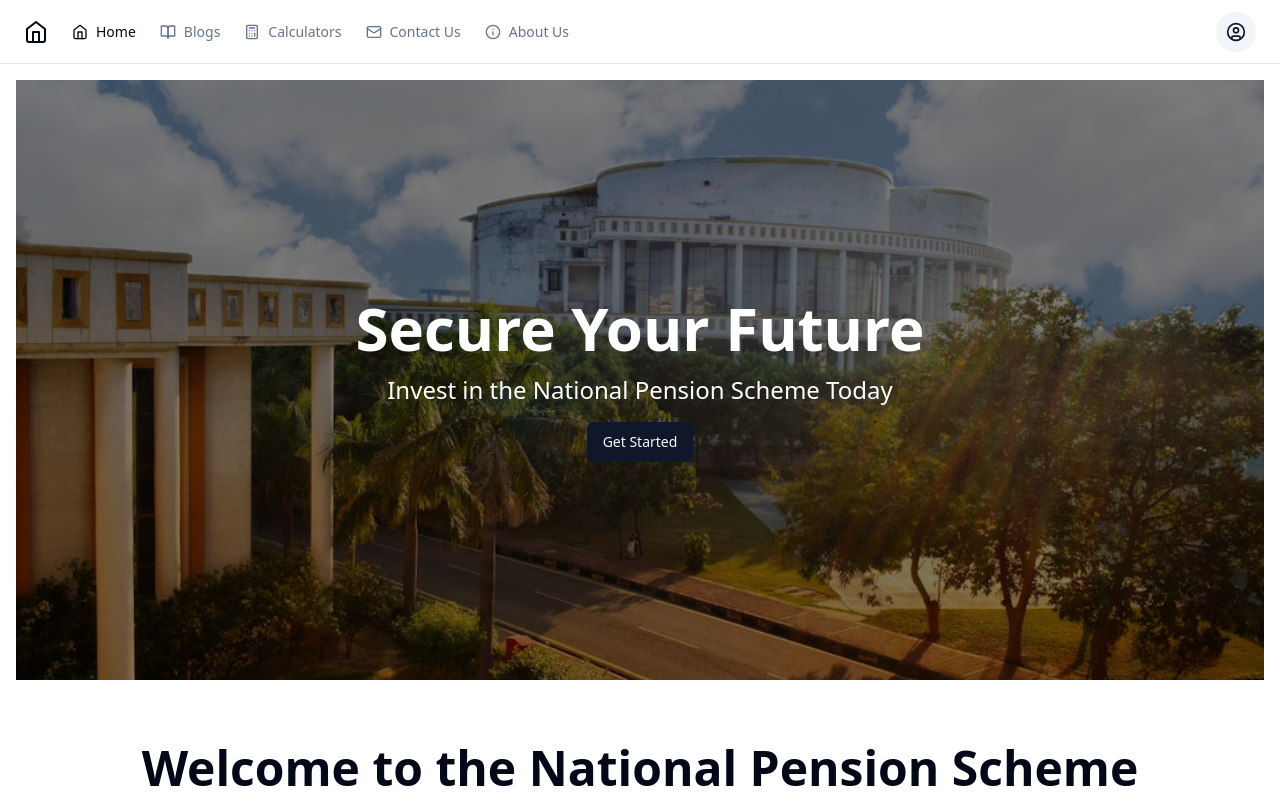
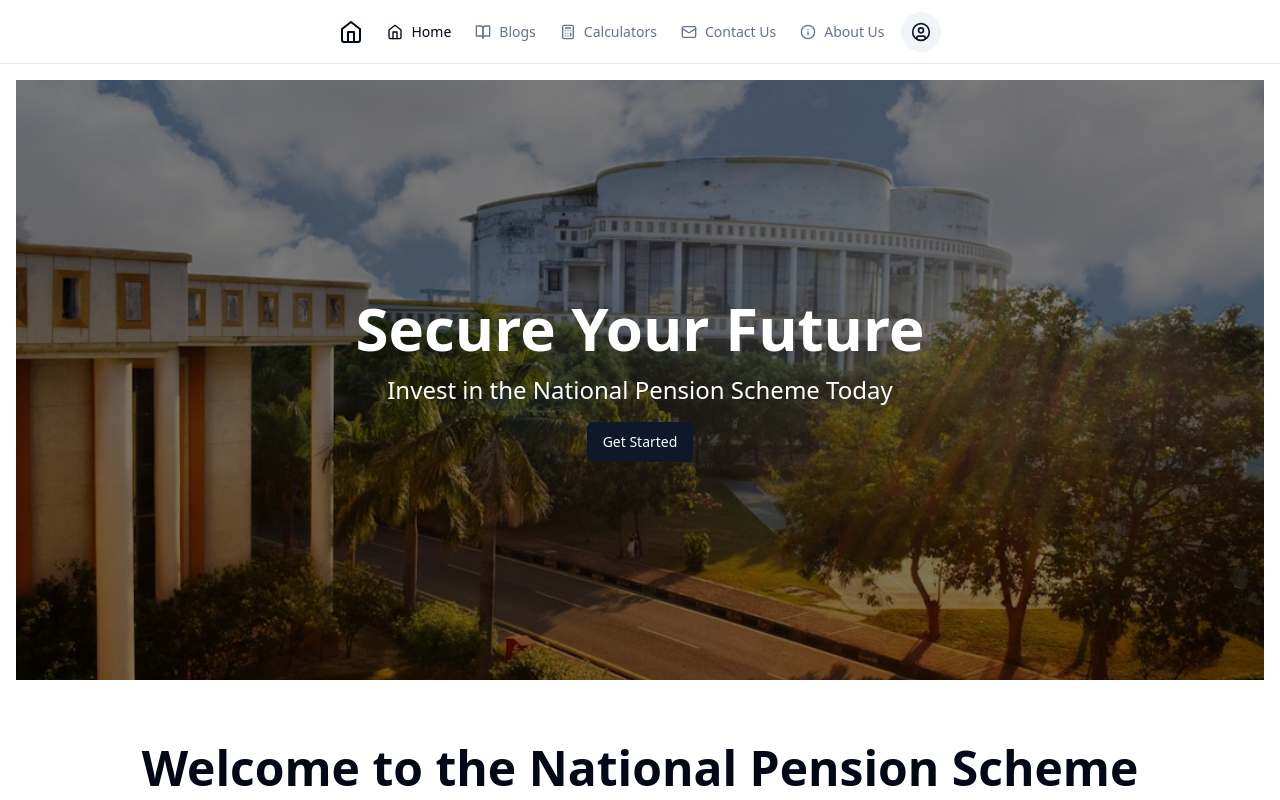
Before and after one commit to GPT-Engineer-App/national-pension-investor, a React (Vite) app: page / in a window 1280 px wide. Shown: the top 800 px of the page. Built offline with nearby package versions, Linux system fonts and the light colour scheme.

Commit message:
Center and fix the menu bar in the navbar layout.

```diff
--- a/src/layouts/navbar.jsx
+++ b/src/layouts/navbar.jsx
@@ -15,7 +15,7 @@ import { navItems } from "../App";
 const Layout = () => {
   return (
     <div className="flex flex-col min-h-screen">
-      <header className="sticky top-0 flex h-16 items-center gap-4 border-b bg-background px-4 md:px-6 justify-between">
+      <header className="fixed top-0 left-0 right-0 flex h-16 items-center gap-4 border-b bg-background px-4 md:px-6 justify-center z-50">
         <nav className="flex items-center gap-5 lg:gap-6 text-lg font-medium md:text-sm">
           <NavItem
             to="/"
@@ -47,7 +47,7 @@ const Layout = () => {
         </nav>
         <UserMenu />
       </header>
-      <main className="flex-grow p-4 overflow-auto">
+      <main className="flex-grow p-4 overflow-auto mt-16">
         <Outlet />
       </main>
     </div>
```
